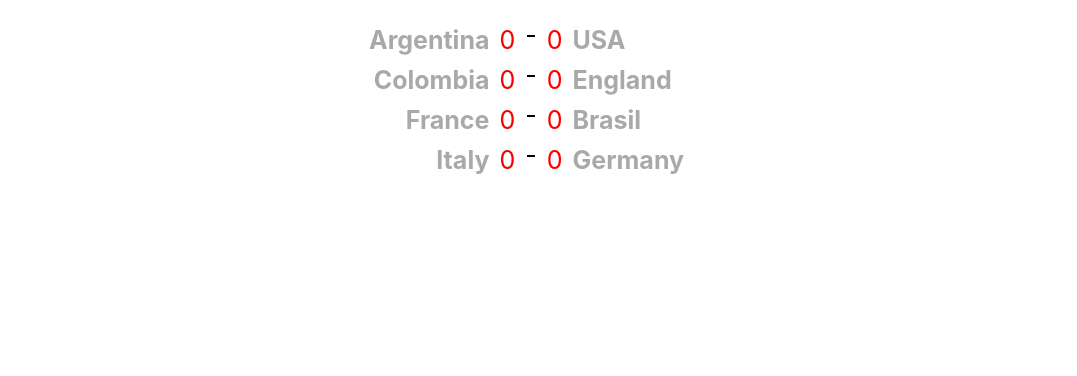
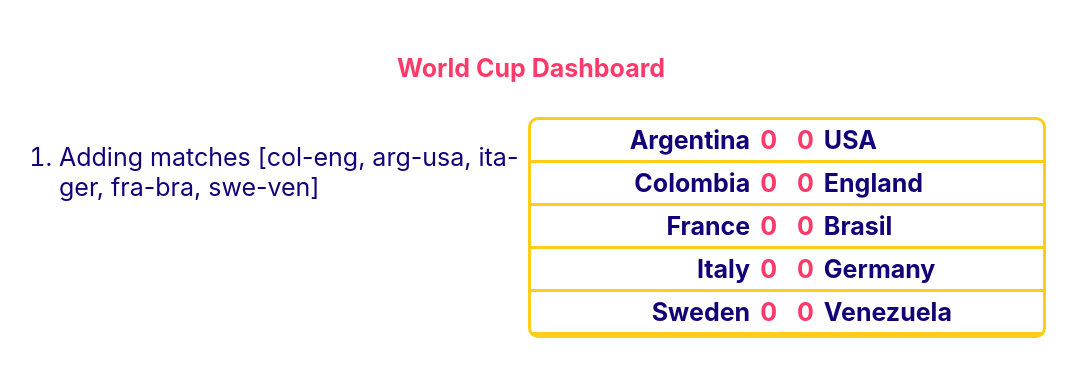
Before and after one commit to djimenezv/world-cup, a React (Create React App) app: page / in a window 1280 px wide. Shown: the top 376 px of the page, without its empty margins (109-1186 px from the left). Built offline with nearby package versions, Linux system fonts and the light colour scheme.

Commit message:
creating ui component to show matches summary

```diff
--- a/src/DashBoardView.css
+++ b/src/DashBoardView.css
@@ -1,3 +1,7 @@
+H4 {
+ color: #FD3A69;
+}
+
 .container {
   width: 100%;
   display: flex;
@@ -5,10 +9,29 @@
   align-items: center;
   margin: 20px 0;
   font-size: 25px;
+  font-weight: bold;
+}
+
+.container__actions {
+    font-weight: 400;
+    color: #120078;
+}
+
+.container__panels {
+    width: 80%;
+    display: grid;
+    grid-template-columns: 50% 50%;
+    justify-items: center;
+    justify-content: center;
+}
+
+.container__matches {
+    border: solid #FECD1A;
+    width: 100%;
+    border-radius: 10px;
 }
 
 .container__match {
-    width: 80%;
     display: flex;
     flex-direction: row;
 }
@@ -19,15 +42,15 @@
     display: flex;
     justify-content: end;
     gap: 10px;
+    border-bottom: solid 3px #FECD1A;
 }
 
 .container__match__item__team {
-    font-weight: bold;
-    color: darkgray;
+    color: #120078;
 }
 
 .container__match__item__goals {
-    color: red;
+    color: #FD3A69;
 }
 
 .justify-start {
--- a/src/DashBoardView.tsx
+++ b/src/DashBoardView.tsx
@@ -1,4 +1,4 @@
-import React, { useEffect } from 'react';
+import React, { useEffect, useState } from 'react';
 import './DashBoardView.css';
 import { Match } from './hooks/types';
 import { useDashboard } from './hooks/useDashboard';
@@ -6,8 +6,9 @@
 const DashboardViewer = () => {
 
   const [summary, add, remove, update] = useDashboard();
+  const [actions, setActions] = useState<Array<string>>([]);
 
-  useEffect(() => {
+  const addMatches = () => {
     // match col-eng, arg-usa, ita-ger, fra-bra
     add({
       home: 'Colombia',
@@ -29,10 +30,62 @@
       visitor: 'Brasil',
     });
 
-  });
+    add({
+      home: 'Sweden',
+      visitor: 'Venezuela',
+    });
+
+    setActions(['Adding matches [col-eng, arg-usa, ita-ger, fra-bra, swe-ven]']);
+  }
+
+  const updateMatches = () => {
+
+    setTimeout(() => {
+      update({
+        matchId: 'colombia-england',
+        home: 2,
+        visitor: 1,
+      });
+      setActions(oldState => [...oldState, 'colombia-england updated [2 - 1]']);
+    }, 6000);
+
+    setTimeout(() => {
+      update({
+        matchId: 'france-brasil',
+        home: 5,
+        visitor: 0,
+      });
+      setActions(oldState => [...oldState, 'france-brasil updated [5 - 0]']);
+    }, 9000);
+
+  }
+
+  const finishMatches = () => {
+    setTimeout(() => {
+      remove('italy-germany');
+      setActions(oldState => [...oldState, 'italy-germany ends [0 - 0]']);
+    }, 13000);
+
+  }
+
+  useEffect(() => {
+    addMatches();
+    updateMatches();
+    finishMatches();
+  },[]);
 
   return (
     <div className="container">
+      <h4>World Cup Dashboard</h4>
+      <div className='container__panels'>
+        <div className='container__actions'>
+          <ol>
+          {
+            actions.map(a =><li>{a}</li>)
+          }
+          </ol>
+        </div>
+        <div className='container__matches'>
         {
           summary?.map((m:Match) =>
             <div className='container__match' key={m.matchId}>
@@ -40,7 +93,6 @@
                 <span className='container__match__item__team'>{m.home.name}</span>
                 <span className='container__match__item__goals'>{m.home.goals}</span>
               </div>
-              -
               <div className='container__match__item justify-start'>
                 <span className='container__match__item__goals'>{m.visitor.goals}</span>
                 <span className='container__match__item__team'>{m.visitor.name}</span>
@@ -48,6 +100,8 @@
             </div>
           )
         }
+        </div>
+      </div>
     </div>
   );
 }
```
Also changed, not shown: src/components/Dashboard.tsx (added, +52 -0 lines), 1 other file (tests, documents, lock files or other folders).
